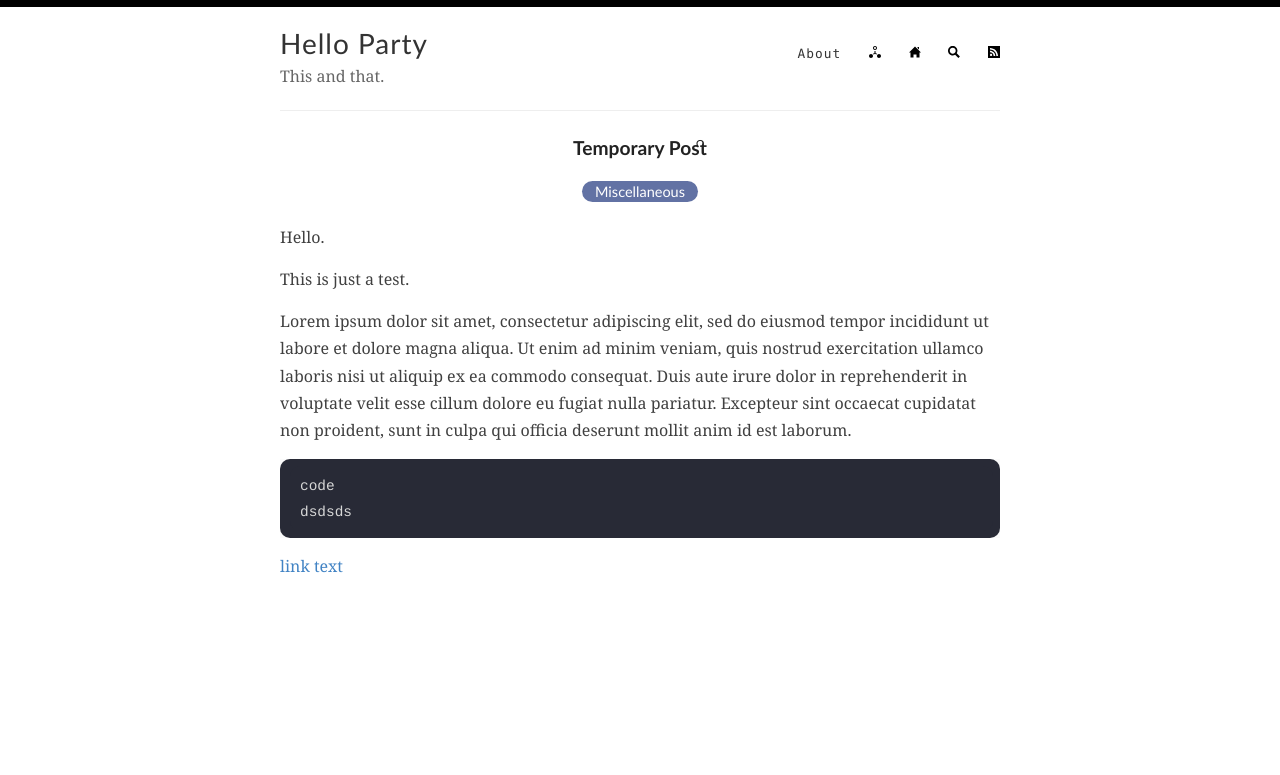
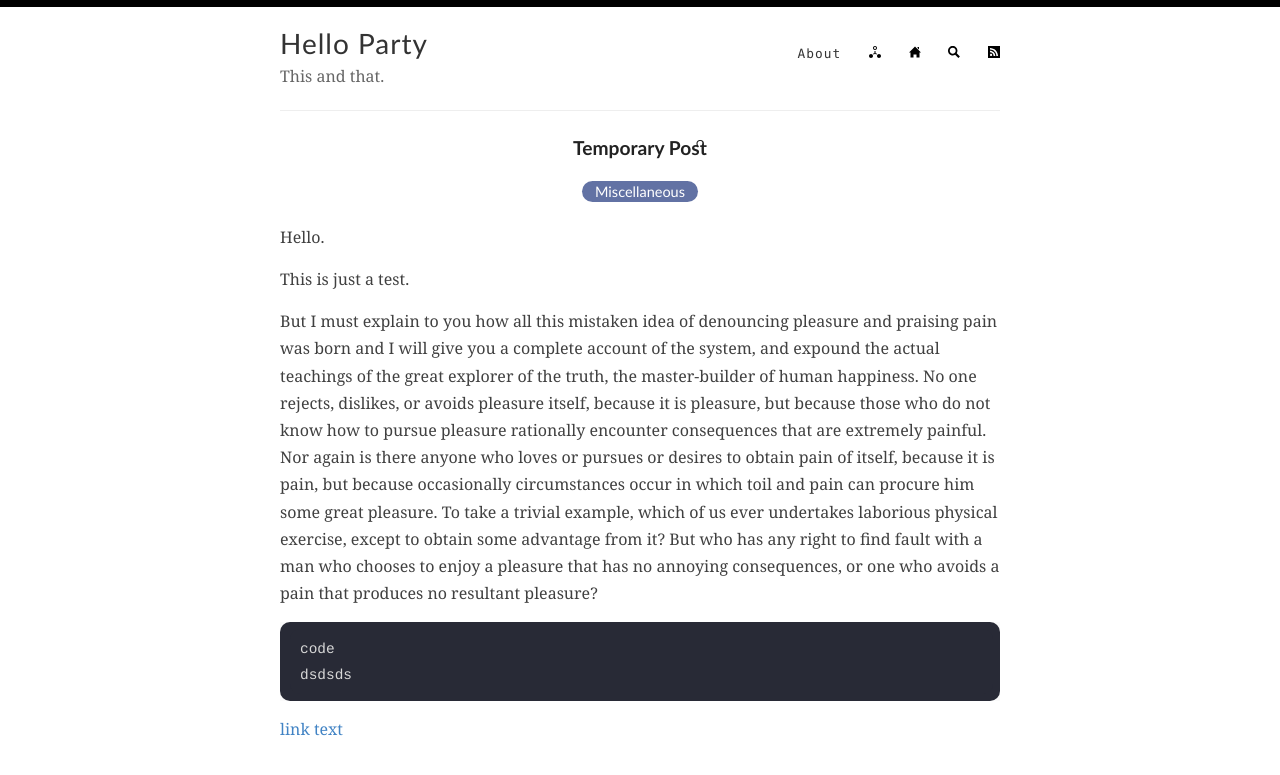
Before and after one commit to hello-party/hello-party-old.github.io, a Jekyll site: the page built from _posts/2021-02-04-hello.md, in a window 1280 px wide. Shown: the top 775 px of the page. Built offline with Jekyll 4.4.1, drawn with Linux system fonts in a browser that asks for light colours.

Commit message:
Update 2021-02-04-hello.md

```diff
--- a/_posts/2021-02-04-hello.md
+++ b/_posts/2021-02-04-hello.md
@@ -8,7 +8,7 @@
 
 This is just a test.
 
-Lorem ipsum dolor sit amet, consectetur adipiscing elit, sed do eiusmod tempor incididunt ut labore et dolore magna aliqua. Ut enim ad minim veniam, quis nostrud exercitation ullamco laboris nisi ut aliquip ex ea commodo consequat. Duis aute irure dolor in reprehenderit in voluptate velit esse cillum dolore eu fugiat nulla pariatur. Excepteur sint occaecat cupidatat non proident, sunt in culpa qui officia deserunt mollit anim id est laborum.
+But I must explain to you how all this mistaken idea of denouncing pleasure and praising pain was born and I will give you a complete account of the system, and expound the actual teachings of the great explorer of the truth, the master-builder of human happiness. No one rejects, dislikes, or avoids pleasure itself, because it is pleasure, but because those who do not know how to pursue pleasure rationally encounter consequences that are extremely painful. Nor again is there anyone who loves or pursues or desires to obtain pain of itself, because it is pain, but because occasionally circumstances occur in which toil and pain can procure him some great pleasure. To take a trivial example, which of us ever undertakes laborious physical exercise, except to obtain some advantage from it? But who has any right to find fault with a man who chooses to enjoy a pleasure that has no annoying consequences, or one who avoids a pain that produces no resultant pleasure?
 
 <!--more-->
 
```
